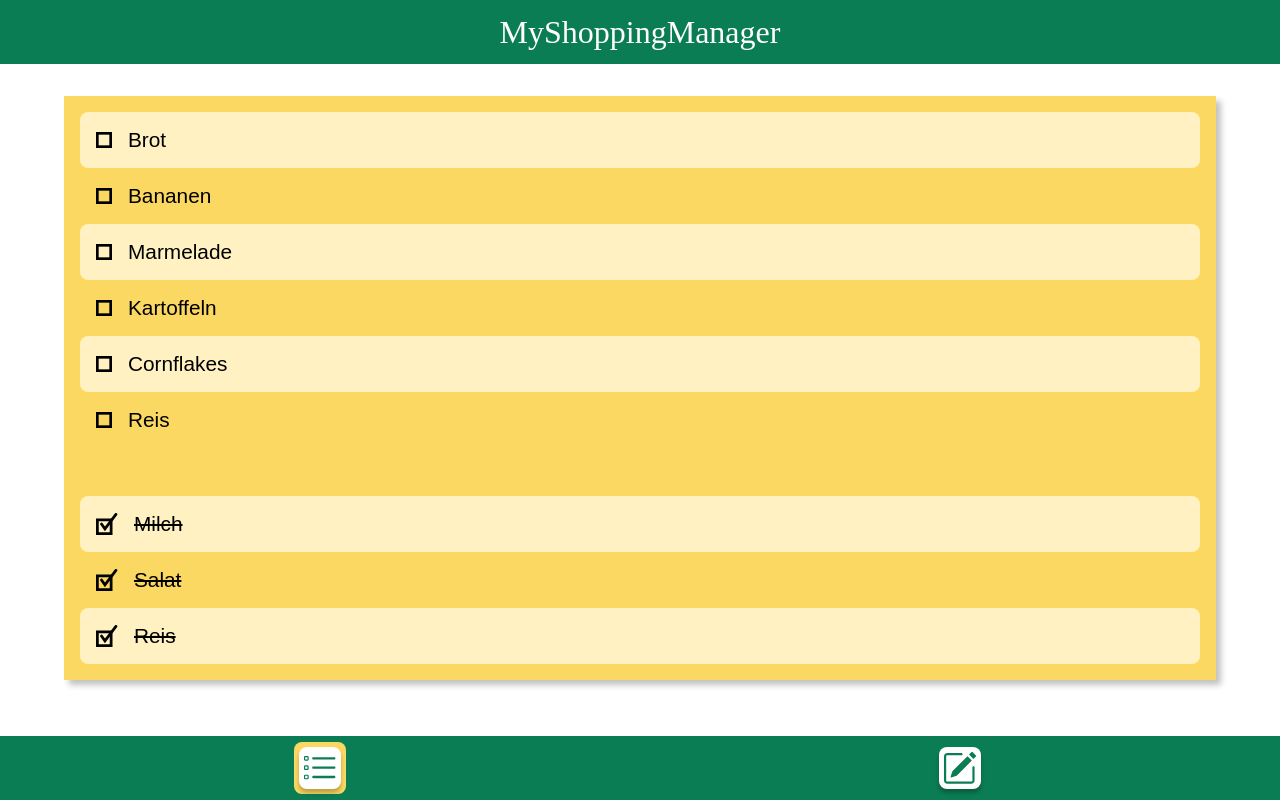
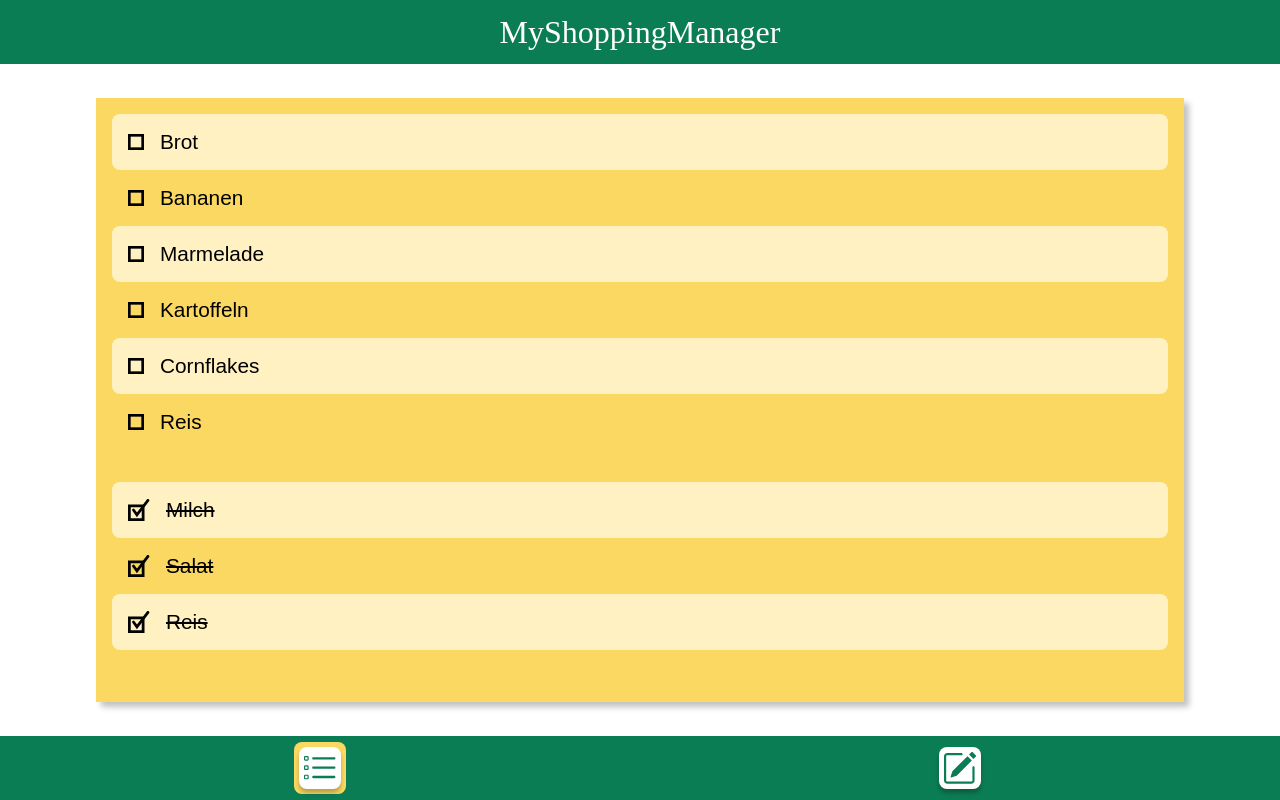
Before and after one commit to AHen-C0de/capstone-project, a Next.js app: page / in a window 1280 px wide. Built offline with nearby package versions, Linux system fonts and the light colour scheme; a web font is replaced by a local one.

Commit message:
add MainContainer to home and edit page and enable scrollable list components

```diff
--- a/components/ListContainer.js
+++ b/components/ListContainer.js
@@ -6,10 +6,10 @@ const ListContainer = styled.div`
   display: flex;
   flex-direction: column;
   gap: 1rem;
-  width: 90%;
-  margin: 2rem auto;
+  width: 85%;
   box-shadow: 5px 5px 6px #c2c2c2;
   filter: ${({ isBlur }) => (isBlur ? "blur(5px)" : "none")};
+  height: 90%;
 `;
 
 export default ListContainer;
--- a/components/ShoppingList/ShoppingList.js
+++ b/components/ShoppingList/ShoppingList.js
@@ -6,6 +6,7 @@ import ListItem from "./ListItem";
 export default function ShoppingList({ listItems, onToggleItemChecked }) {
   return (
     <ListContainer>
+      <ScrollContainer>
         <StyledList>
           {listItems
             .filter((item) => !item.checked)
@@ -32,9 +33,15 @@ export default function ShoppingList({ listItems, onToggleItemChecked }) {
               />
             ))}
         </StyledList>
+      </ScrollContainer>
     </ListContainer>
   );
 }
+
+const ScrollContainer = styled.div`
+  height: fit-content;
+  overflow-y: auto;
+`;
 
 const StyledList = styled.ul`
   list-style: none;
--- a/components/ShoppingListEditor/List.js
+++ b/components/ShoppingListEditor/List.js
@@ -16,7 +16,7 @@ export default function List({ listItems, onDelete }) {
 }
 
 const StyledList = styled.ul`
-  height: 49vh;
+  height: fit-content;
   overflow-y: auto;
   list-style: none;
 `;
--- a/components/ShoppingListEditor/ShoppingListEditor.js
+++ b/components/ShoppingListEditor/ShoppingListEditor.js
@@ -84,7 +84,7 @@ export default function ShoppingListEditor({ listItems, onDelete, onAdd }) {
 
 const Line = styled.div`
   width: 90%;
-  height: 0.2rem;
+  height: 0.3rem;
   border-radius: 1rem;
   background-color: black;
   align-self: center;
--- a/pages/index.js
+++ b/pages/index.js
@@ -1,3 +1,5 @@
+import styled from "styled-components";
+
 import Head from "next/head";
 import Header from "../components/Header";
 import NavigationBar from "../components/NavigationBar/NavigationBar";
@@ -14,12 +16,22 @@ export default function Home({ listItems, onToggleItemChecked }) {
 
       <Header>MyShoppingManager</Header>
       <main>
-        <ShoppingList
-          listItems={listItems}
-          onToggleItemChecked={onToggleItemChecked}
-        />
+        <MainContainer>
+          <ShoppingList
+            listItems={listItems}
+            onToggleItemChecked={onToggleItemChecked}
+          />
+        </MainContainer>
       </main>
       <NavigationBar />
     </>
   );
 }
+
+const MainContainer = styled.div`
+  display: flex;
+  align-items: center;
+  justify-content: center;
+  height: 100%;
+  width: 100%;
+`;
```
Also changed, not shown: pages/edit.js (+17 -5 lines). Lines whose indentation alone changed are shown as unchanged.
